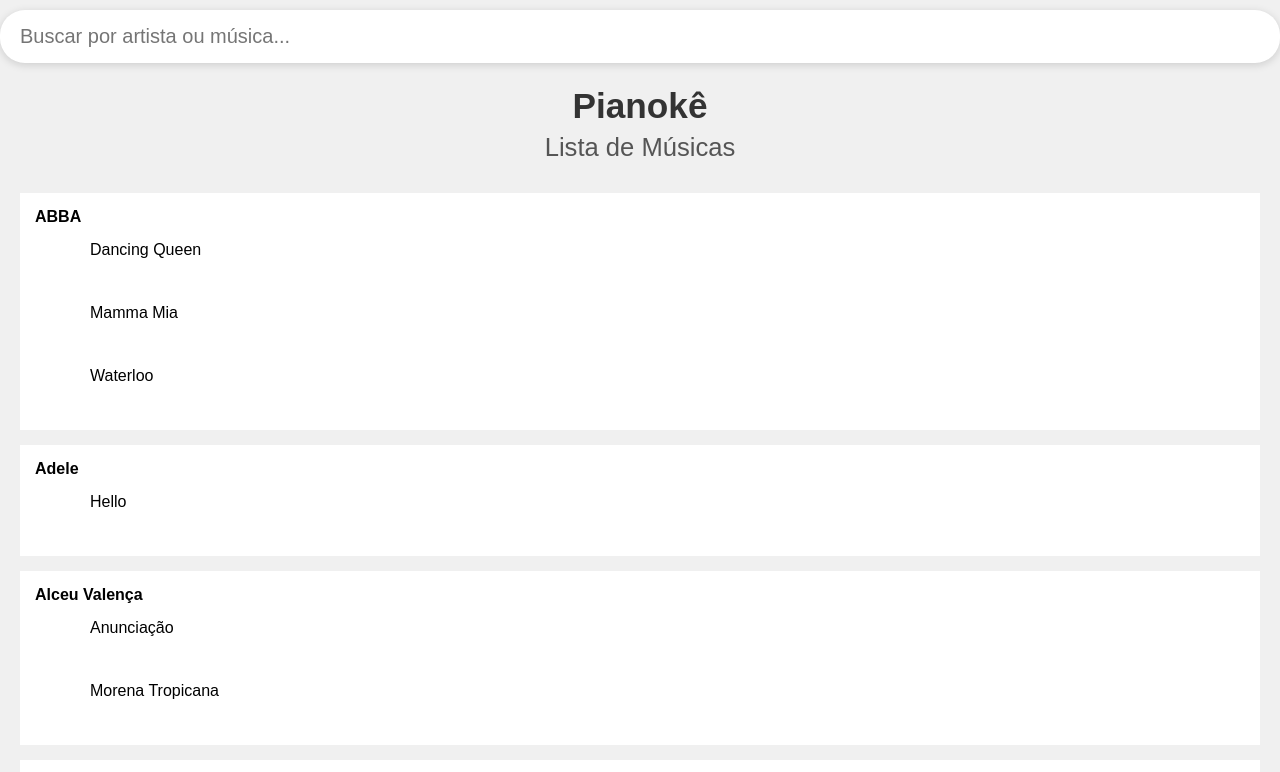
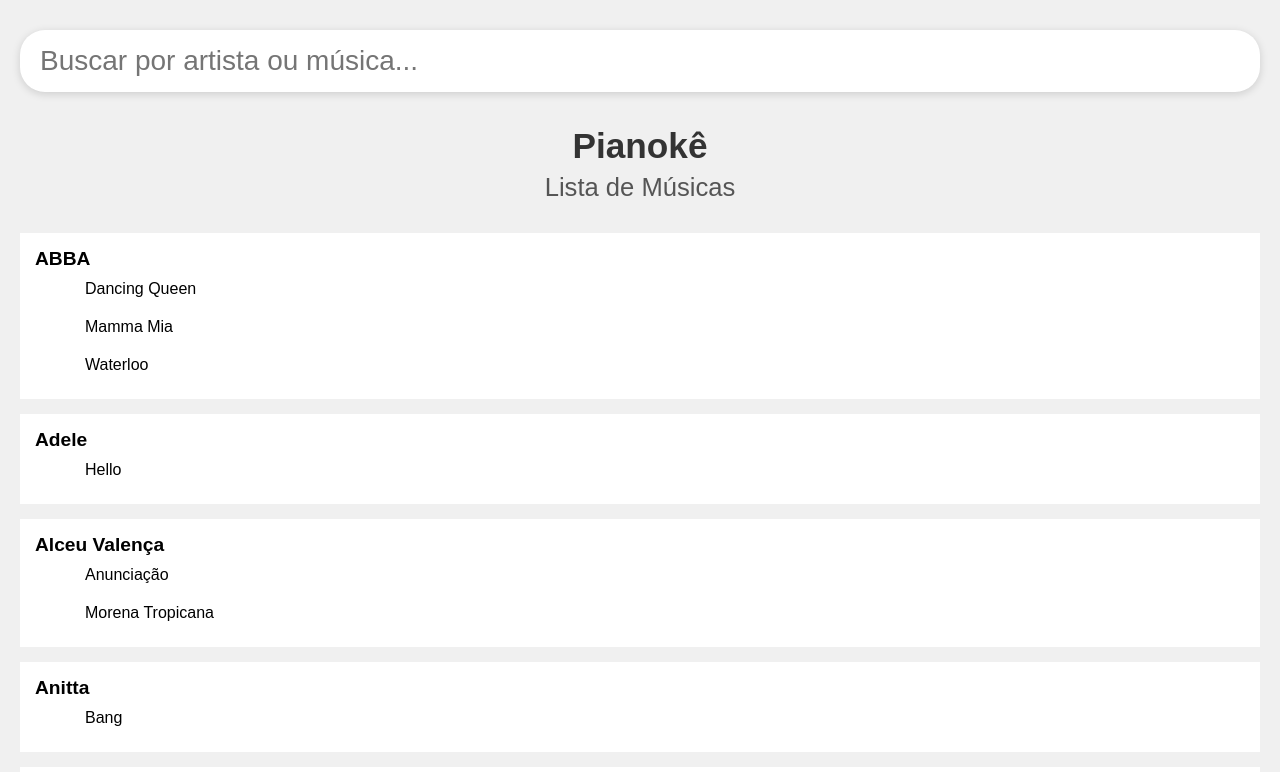
Before and after one commit to heliomx/pianokeList, a website: page index.html in a window 1280 px wide. Shown: the top 772 px of the page. Drawn offline with Linux system fonts and the light colour scheme.

Commit message:
updated styles

```diff
--- a/styles.css
+++ b/styles.css
@@ -7,7 +7,7 @@
 
 h1 {
     text-align: center;
-    margin-top: 0;
+    margin-top: 40px;
     margin-bottom: 5px; /* Reduced bottom margin to be closer to h2 */
     font-size: 2.2rem; /* Base font size */
     line-height: 1.2;
@@ -34,10 +34,10 @@
     position: fixed;
     top: 10px;
     left: 0;
-    width: calc(100% - 40px);
+    width: calc(100% - 80px);
     padding: 15px 20px;
-    margin: 0;
-    font-size: 20px;
+    margin: 20px;
+    font-size: 28px;
     box-shadow: 0 2px 8px rgba(0, 0, 0, 0.15); /* Enhanced shadow */
     z-index: 100;
     background-color: #fff;
@@ -57,11 +57,20 @@
     margin-top: 30px; /* Additional space between search and list */
 }
 
+#music-list strong {
+  font-size: 1.2rem; /* Slightly smaller font size for artist names */
+}
+
 #music-list li {
     background-color: #fff;
-    margin-bottom: 15px; /* Increased spacing between list items */
+    margin-bottom: 15px;
     padding: 15px; /* More padding inside list items */
     list-style-type: none; /* Remove default list bullets */
+}
+
+#music-list ul li {
+  margin-bottom: 0;
+  padding: 10px;
 }
 
 /* Media queries for responsive design */
```
